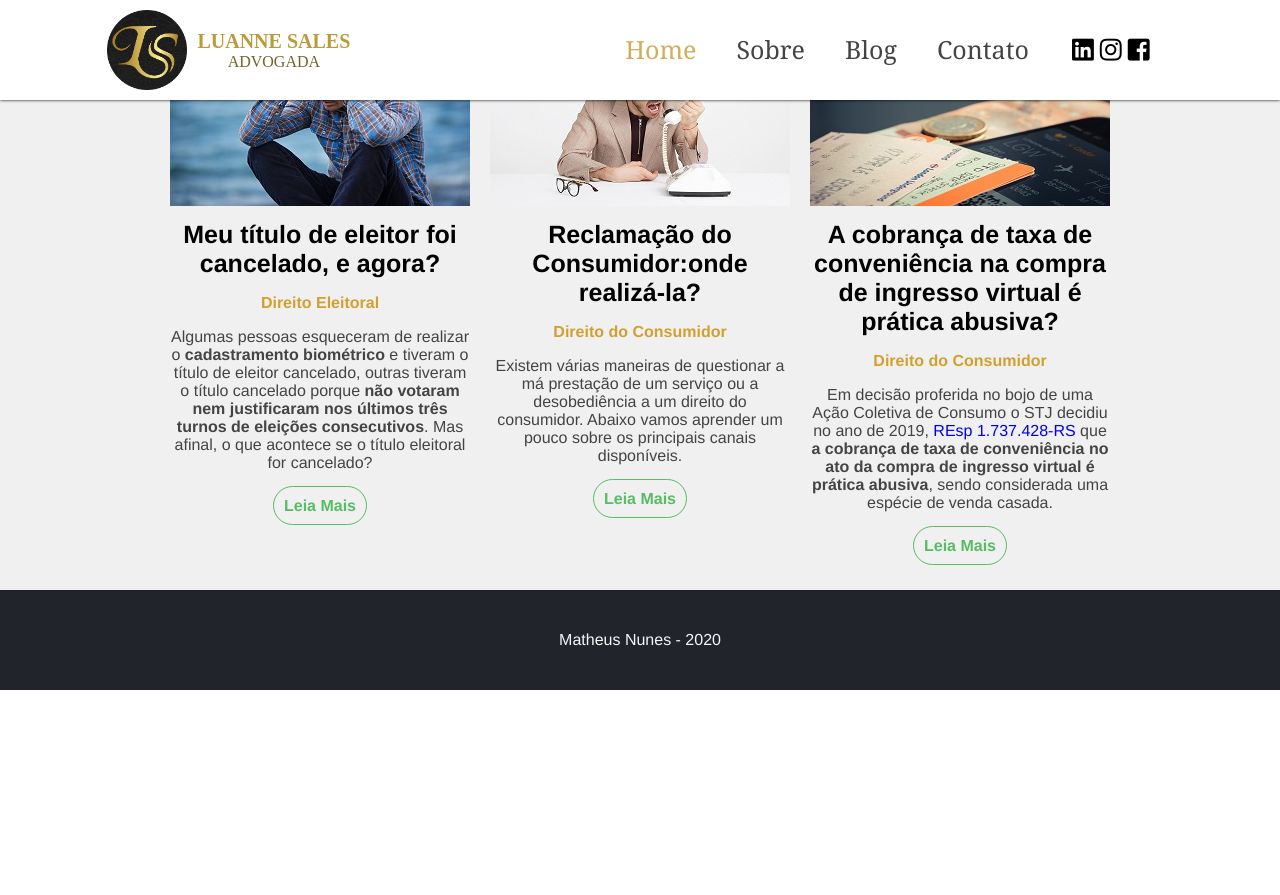
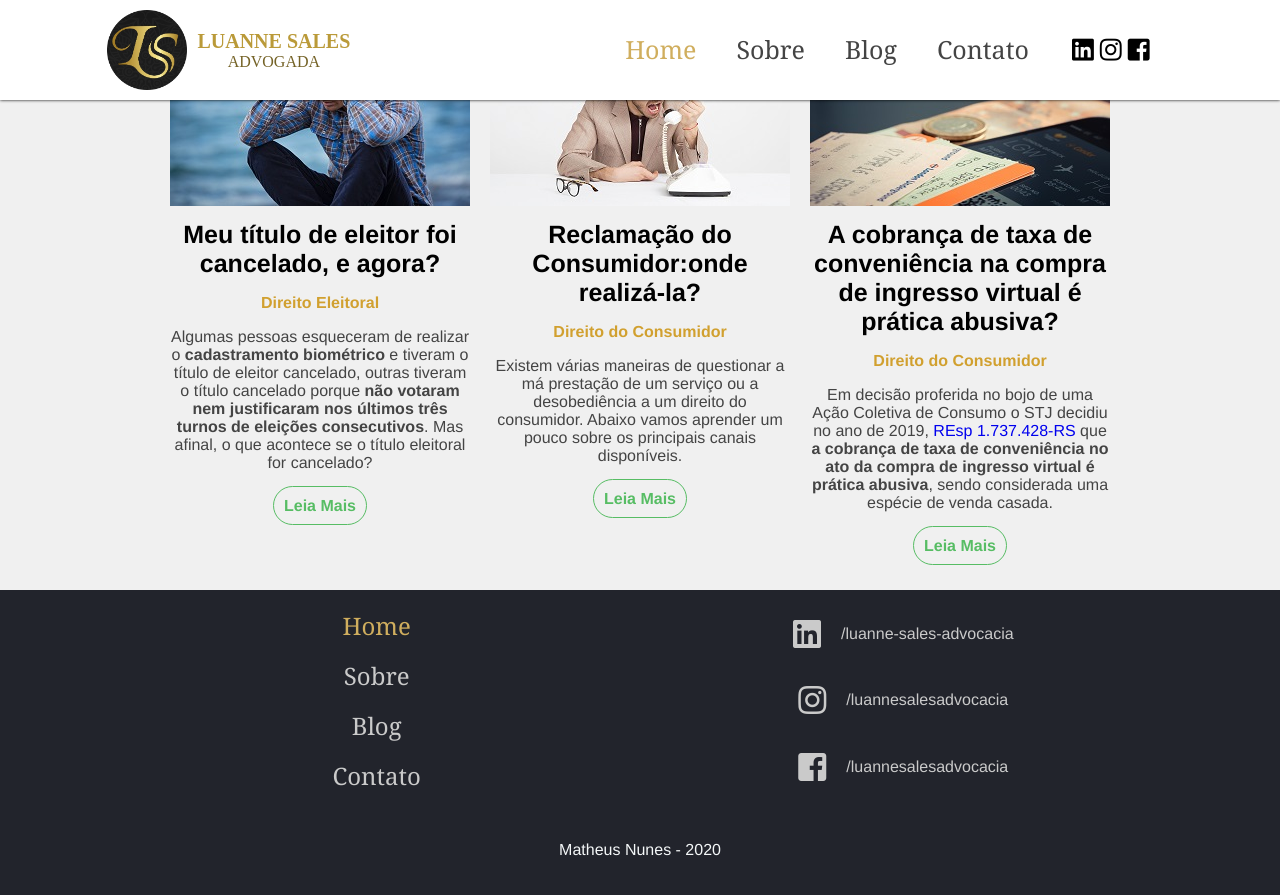
Before and after one commit to luanne-sales/luanne-sales.github.io, a Jekyll site: the page built from index.html, in a window 1280 px wide and 900 px high, scrolled down 1650 px. Shown: the top 895 px of the window. Built offline with Jekyll 4.4.1, drawn with Linux system fonts in a browser that asks for light colours; nearby versions of some CDN libraries; some web fonts are replaced; before the commit the page ends 2340 px from its top, so only the background shows below that.

Commit message:
new footer done

```diff
--- a/_includes/footer.html
+++ b/_includes/footer.html
@@ -1 +1,34 @@
-  <footer>Matheus Nunes - 2020</footer>
+  <footer>
+    <div id="footer-content">
+      <div id="navigation-footer">
+        {% for item in site.data.navigation %}
+          <div>
+            <a href="{{ item.link | relative_url }}"
+            class="{% if page.url == item.dir %}current{% else %}unselected-dark{% endif %}">
+              {{ item.name }}
+            </a>
+          </div>
+        {% endfor %}
+      </div>
+      <div id="social-footer">
+        <div>
+          <a class="blog-item-link-dark row-align" href="https://www.linkedin.com/company/luanne-sales-advocacia/about/">
+            <i class="fab fa-linkedin fa-2x"></i> /luanne-sales-advocacia
+          </a>
+        </div>
+        <div>
+          <a class="blog-item-link-dark row-align" href="https://www.instagram.com/luannesalesadvocacia/">
+            <i class="fab fa-instagram fa-2x"></i> /luannesalesadvocacia
+          </a>
+        </div>
+        <div>
+          <a class="blog-item-link-dark row-align" href="https://www.facebook.com/luannesalesadvocacia">
+            <i class="fab fa-facebook-square fa-2x"></i> <span>/luannesalesadvocacia</span>
+          </a>
+        </div>
+      </div>
+    </div>
+    <div id="site-author">
+      Matheus Nunes - 2020
+    </div>
+  </footer>
--- a/assets/css/main.css
+++ b/assets/css/main.css
@@ -122,6 +122,10 @@ body>header div a img {
 
 .unselected{
   color: #444444;
+}
+
+.unselected-dark{
+  color: #cacaca;
 }
 
 #nav-social{
@@ -489,6 +493,14 @@ ________________________________________________*/
   color: #D0AE5E;
 }
 
+.blog-item-link-dark{
+  color: #cacaca
+}
+
+.blog-item-link-dark:hover, .unselected-dark:hover{
+  color: rgb(219, 197, 146)
+}
+
 .blog-categories h2{
   margin-bottom: 40px;
   text-align: center;
@@ -597,8 +609,39 @@ body>footer{
   background-color: #22242C;
   color: #f4f7f8;
   text-align: center;
+  bottom: 0;
+}
+
+#footer-content{
+  display: flex;
+  flex-direction: row;
+  flex-wrap: wrap;
+  justify-content: space-evenly;
+}
+
+#social-footer, #navigation-footer{
+  margin-top: 10px;
+  width: 300px;
+  height: 200px;
+  display: flex;
+  flex-direction: column;
+  flex-wrap: nowrap;
+  justify-content: space-around;
+  align-items: center;
+}
+
+#navigation-footer{
+  font-family: Georgia, Cambria, 'Times New Roman', Times, serif;
+  font-size: 24px;
+}
+
+.row-align{
+  display: flex;
+  align-items: center;
+}
+
+#site-author{
   line-height: 100px;
-  bottom: 0;
 }
 
 /* Pagination
```
